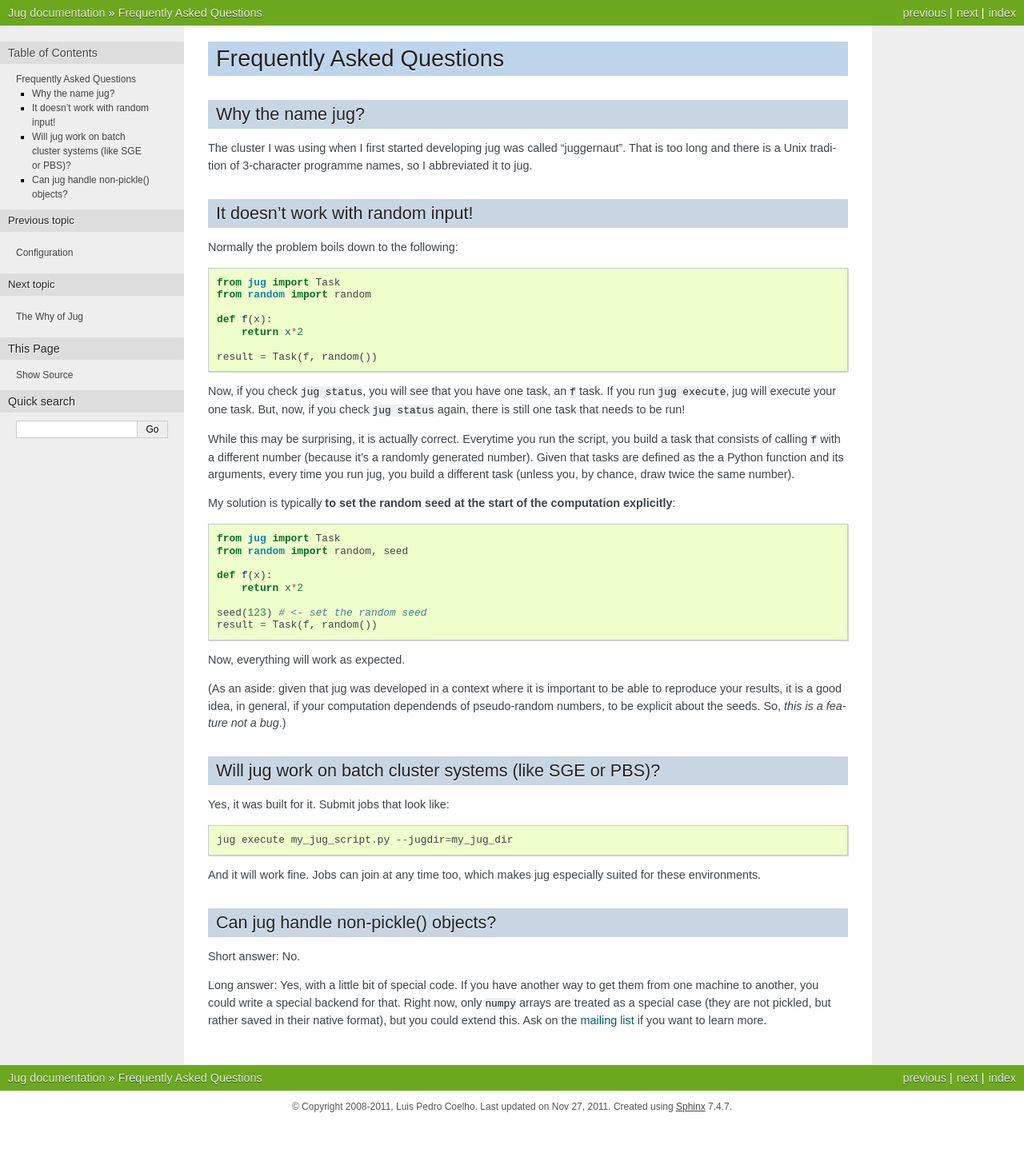
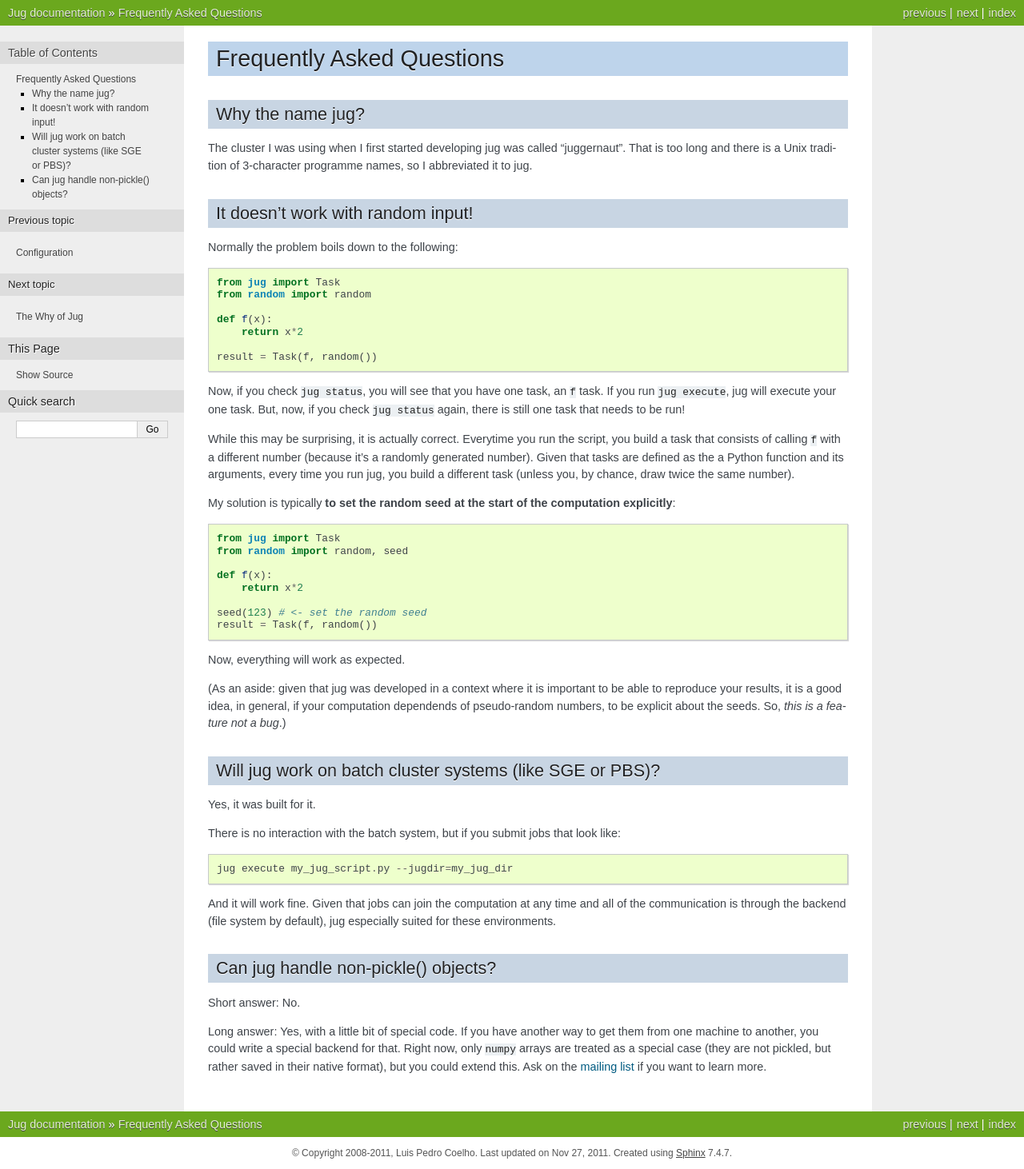
Before and after one commit to luispedro/jug, a Sphinx documentation site: the page built from docs/source/faq.rst, in a window 1280 px wide. Shown: the whole page at 80% size. Built offline with Sphinx 7.4.7, drawn with Linux system fonts in a browser that asks for light colours; formulas are drawn with MathJax 3; the version number could not be read and is left out; before the commit the page ends 1404 px from its top, so only the background shows below that.

Commit message:
DOC Attempt at better phrasing

```diff
--- a/docs/source/faq.rst
+++ b/docs/source/faq.rst
@@ -54,11 +54,15 @@ seeds. So, *this is a feature not a bug*.)
 Will jug work on batch cluster systems (like SGE or PBS)?
 ---------------------------------------------------------
 
-Yes, it was built for it. Submit jobs that look like::
+Yes, it was built for it.
+
+There is no interaction with the batch system, but if you submit jobs that look
+like::
 
     jug execute my_jug_script.py --jugdir=my_jug_dir
 
-And it will work fine. Jobs can join at any time too, which makes jug
+And it will work fine. Given that jobs can join the computation at any time and
+all of the communication is through the backend (file system by default), jug
 especially suited for these environments.
 
 Can jug handle non-pickle() objects?
```
